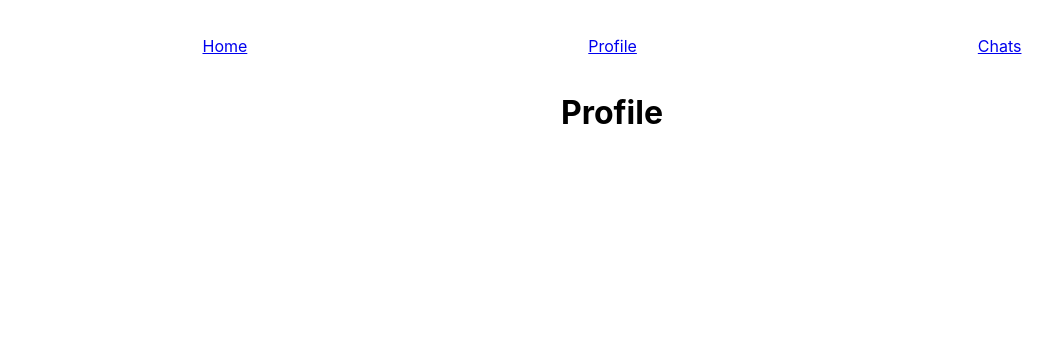
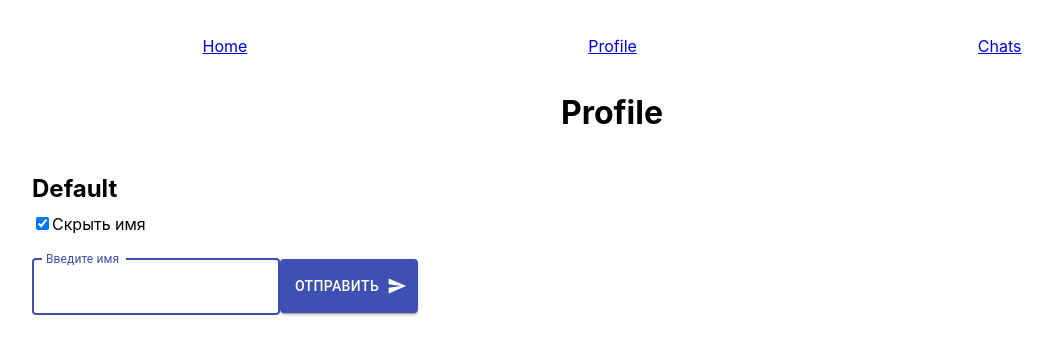
Before and after one commit to AlekseevaMargarita/React, a React (Create React App) app: page /profile in a window 1280 px wide. Shown: the top 354 px of the page, without its empty margins (28-1080 px from the left). Built offline with nearby package versions, Linux system fonts and the light colour scheme.

Commit message:
Выполнены задания 2 и 3

```diff
--- a/src/App.js
+++ b/src/App.js
@@ -4,6 +4,8 @@ import { ThemeProvider } from '@mui/material/styles';
 import './App.scss';
 import Theme from './Theme';
 import Router from './pages/Router';
+import { Provider } from 'react-redux';
+import { store } from './store';
 
 function App() {
 
@@ -28,7 +30,9 @@ function App() {
   return (
     <ThemeProvider theme={Theme}>
       <div className="App">
-        <Router />
+        <Provider store={store}>
+          <Router />
+        </Provider>
       </div>
     </ThemeProvider>
   );
--- a/src/App.scss
+++ b/src/App.scss
@@ -60,6 +60,10 @@ h1 {
     }
 }
 
+.name-wrap {
+    height: 60px;
+}
+
 .wrap {
     display: flex;
     justify-content: flex-start;
--- /dev/null
+++ b/src/components/Btn.js
@@ -0,0 +1,27 @@
+
+import React from 'react';
+import Button from '@mui/material/Button';
+import SendIcon from '@mui/icons-material/Send';
+import { useTheme } from '@emotion/react';
+import PropTypes from 'prop-types';
+
+const Btn = ({ buttonLabel }) => {
+    const theme = useTheme();
+    return (
+        <Button
+            type="submit"
+            variant="contained"
+            endIcon={<SendIcon />}
+            style={{
+                padding: theme.button.padding
+            }}>
+            {buttonLabel}
+        </Button>
+    );
+};
+
+export default Btn;
+
+Btn.propTypes = {
+    buttonLabel: PropTypes.string,
+}
--- a/src/components/ControlPanel.js
+++ b/src/components/ControlPanel.js
@@ -2,14 +2,12 @@ import React, { useEffect, useRef, useState } from 'react';
 import { useParams } from 'react-router-dom';
 import { AUTHORS } from "../constants/constants";
 import TextField from '@mui/material/TextField';
-import Button from '@mui/material/Button';
-import SendIcon from '@mui/icons-material/Send';
 import PropTypes from 'prop-types';
 import '../App.scss';
-import { useTheme } from '@emotion/react';
+import Btn from './Btn';
 
 const ControlPanel = ({ addMessage }) => {
-    const theme = useTheme();
+
     const [value, setValue] = useState('');
     let { chatId } = useParams();
     const inputRef = useRef(null);
@@ -43,16 +41,9 @@ const ControlPanel = ({ addMessage }) => {
                 value={value}
                 onChange={handleInput}
                 inputRef={inputRef}
+                autoFocus
             />
-            <Button
-                type="submit"
-                variant="contained"
-                endIcon={<SendIcon />}
-                style={{
-                    padding: theme.button.padding
-                }}>
-                Отправить
-            </Button>
+            <Btn buttonLabel="Отправить" />
         </form>
     )
 }
--- a/src/pages/Profile.js
+++ b/src/pages/Profile.js
@@ -1,7 +1,73 @@
-import React from 'react';
+import React, { useCallback, useEffect, useRef, useState } from 'react';
+import { useDispatch, useSelector } from 'react-redux';
+import TextField from '@mui/material/TextField';
+import Btn from '../components/Btn';
+import { setName, toggleName } from '../store/profile/action';
 
 const Profile = () => {
-    return <h1>Profile</h1>
+    const { showName, name } = useSelector((state) => state);
+
+    const dispatch = useDispatch();
+
+    const setShowName = useCallback(() => {
+        dispatch(toggleName);
+    }, [dispatch]);
+
+    const [value, setValue] = useState('');
+
+    const inputRef = useRef(null);
+
+    const handleInput = (e) => {
+        setValue(e.target.value);
+    };
+
+    const handleClick = (e) => {
+        e.preventDefault();
+        if (value !== '') {
+            dispatch(setName(value));
+            setValue('');
+            inputRef.current?.focus();
+        }
+    };
+
+    useEffect(() => {
+        inputRef.current?.focus;
+    }, []);
+
+    return (
+        <>
+            <h1>Profile</h1>
+            <div className="name-wrap">
+                {showName && <h2>{name}</h2>}
+            </div>
+            <label>
+                <input
+                    type="checkbox"
+                    checked={showName}
+                    value={showName}
+                    onChange={setShowName}
+                />
+                {showName ? "Скрыть имя" : "Показать имя"}
+            </label>
+            <br />
+            <form
+                className="Form"
+                onSubmit={handleClick}>
+                <div>
+                    <TextField
+                        id="outlined-basic"
+                        label="Введите имя"
+                        variant="outlined"
+                        value={value}
+                        onChange={handleInput}
+                        inputRef={inputRef}
+                        autoFocus
+                    />
+                    <Btn buttonLabel="Отправить" />
+                </div>
+            </form>
+        </>
+    );
 };
 
 export default Profile;
--- /dev/null
+++ b/src/store/index.js
@@ -0,0 +1,5 @@
+import { createStore } from "redux";
+import { profileReducer } from "./profile/reducer";
+
+
+export const store = createStore(profileReducer);
--- /dev/null
+++ b/src/store/profile/action.js
@@ -0,0 +1,12 @@
+
+export const TOGGLE_NAME = 'TOGGLE_NAME';
+export const SET_NAME = 'SET_NAME';
+
+export const toggleName = {
+    type: TOGGLE_NAME,
+};
+
+export const setName = (name) => ({
+    type: SET_NAME,
+    name,
+});
--- /dev/null
+++ b/src/store/profile/reducer.js
@@ -0,0 +1,23 @@
+import { SET_NAME, TOGGLE_NAME } from "./action";
+
+const initialState = {
+    showName: true,
+    name: 'Default',
+};
+
+export const profileReducer = (state = initialState, action) => {
+    switch (action.type) {
+        case TOGGLE_NAME:
+            return {
+                ...state,
+                showName: !state.showName,
+            };
+        case SET_NAME:
+            return {
+                ...state,
+                name: action.name,
+            }
+        default:
+            return state;
+    }
+};
```
